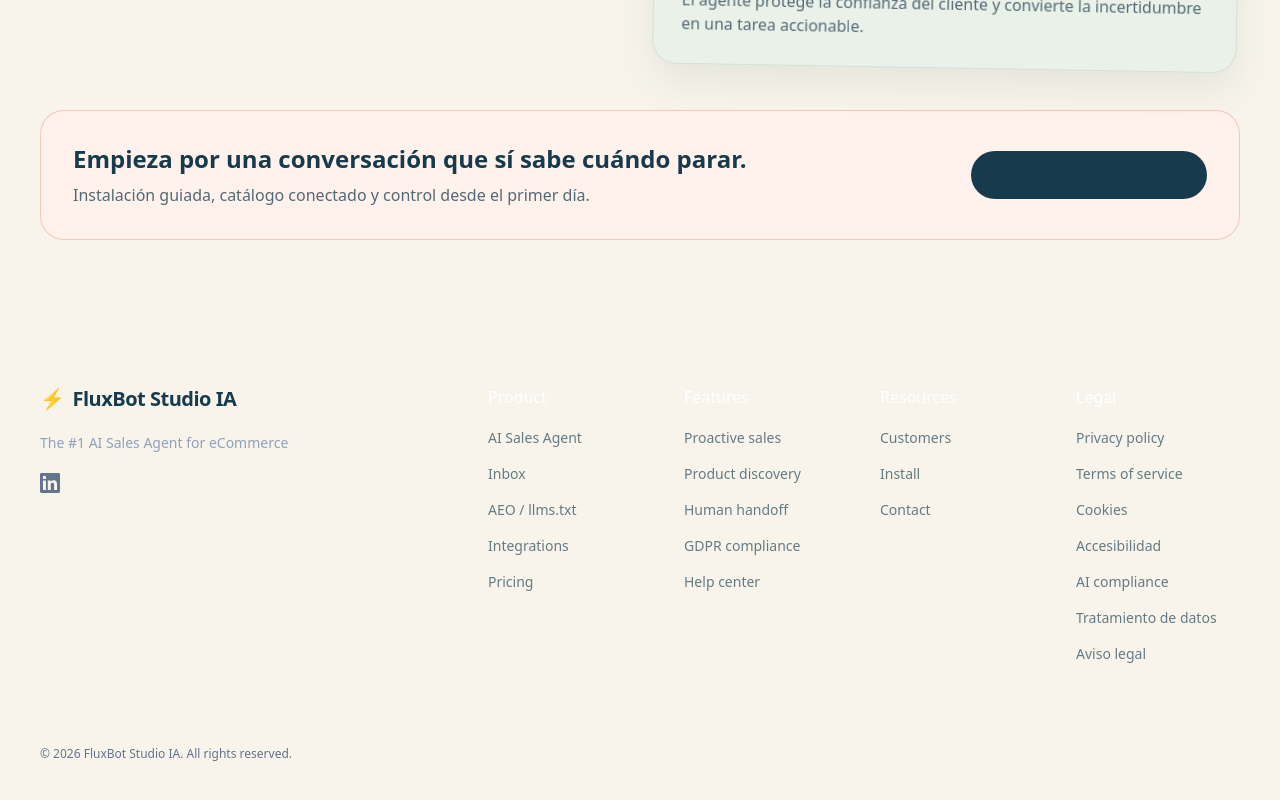
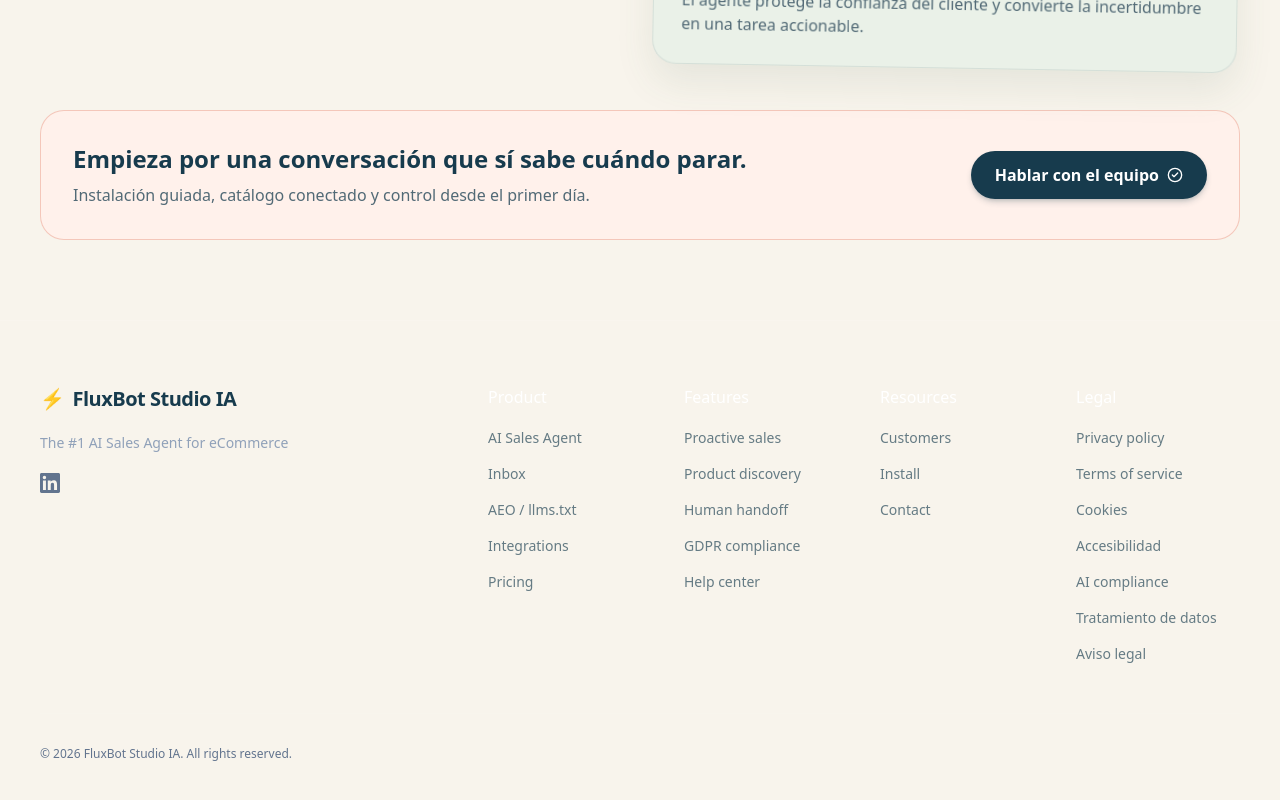
Before and after one commit to silvarojasdiegoarturo91/fluxbot-studio-ia-front, a Next.js app: page /en in a window 1280 px wide. Shown: the part 1940-2740 px from the top of the page. Built offline with nearby package versions, Linux system fonts and the light colour scheme.

Commit message:
fix: restore contact CTA contrast

```diff
--- a/src/app/[locale]/page.tsx
+++ b/src/app/[locale]/page.tsx
@@ -52,7 +52,7 @@ export default function HomePage() {
       <ScrollReveal variant="scale" className="origin-center"><section className="rounded-[2rem] bg-[#173b4d] px-7 py-12 text-white md:px-12"><div className="grid gap-10 lg:grid-cols-[.8fr_1.2fr]"><div><p className="text-sm font-semibold uppercase tracking-[0.16em] text-[#f6bf73]">La hoja de ruta</p><h2 className="mt-4 text-4xl font-semibold tracking-tight">Una IA que se gana la confianza antes de pedirla.</h2><p className="mt-4 leading-7 text-[#d4e0e4]">No vendemos otra caja negra. Construimos las seis capas que hacen que una conversación sea útil para la persona y rentable para la tienda.</p></div><ol className="grid gap-3 sm:grid-cols-2">{roadmap.map((item, index) => <ScrollReveal key={item} variant={index % 2 === 0 ? "right" : "left"} delay={index * 0.06}><li className="flex items-center gap-3 rounded-2xl border border-white/15 px-4 py-4 transition-transform duration-300 hover:-translate-y-1"><span className="grid h-7 w-7 place-items-center rounded-full bg-[#d9654b] text-xs font-bold">{index + 1}</span><span className="font-medium">{item}</span></li></ScrollReveal>)}</ol></div></section></ScrollReveal>
 
       <section className="grid gap-6 py-16 lg:grid-cols-2"><ScrollReveal variant="left"><div><p className="text-sm font-semibold uppercase tracking-[0.16em] text-[#6c8b74]">Para equipos que venden</p><h2 className="mt-4 text-4xl font-semibold tracking-tight">Saber qué pregunta un cliente es útil. Saber qué cambiar después es crecimiento.</h2></div></ScrollReveal><ScrollMotionStage rotate={[3, -3]} scale={[0.9, 1.04, 0.97]} y={[54, -38]}><div className="rounded-3xl border border-[#173b4d]/10 bg-[#eaf1e8] p-7 shadow-[0_18px_38px_rgba(66,109,80,0.10)]"><ShieldCheck className="h-7 w-7 text-[#426d50]" /><p className="mt-4 text-xl font-medium leading-8">“No puedo confirmar esa compatibilidad. He creado una mejora para que el equipo la revise.”</p><p className="mt-3 text-[#526a76]">El agente protege la confianza del cliente y convierte la incertidumbre en una tarea accionable.</p></div></ScrollMotionStage></section>
-      <ScrollReveal variant="up"><section className="flex flex-col items-start justify-between gap-6 rounded-3xl border border-[#d9654b]/30 bg-[#fff1eb] p-8 md:flex-row md:items-center"><div><h2 className="text-2xl font-semibold">Empieza por una conversación que sí sabe cuándo parar.</h2><p className="mt-2 text-[#526a76]">Instalación guiada, catálogo conectado y control desde el primer día.</p></div><Link href="/es/contact" className="inline-flex items-center gap-2 rounded-full bg-[#173b4d] px-6 py-3 font-semibold text-white transition-transform hover:-translate-y-1">Hablar con el equipo <CheckCircle2 className="h-4 w-4" /></Link></section></ScrollReveal>
+      <ScrollReveal variant="up"><section className="flex flex-col items-start justify-between gap-6 rounded-3xl border border-[#d9654b]/30 bg-[#fff1eb] p-8 md:flex-row md:items-center"><div><h2 className="text-2xl font-semibold">Empieza por una conversación que sí sabe cuándo parar.</h2><p className="mt-2 text-[#526a76]">Instalación guiada, catálogo conectado y control desde el primer día.</p></div><Link href="/es/contact" className="inline-flex items-center gap-2 rounded-full !bg-[#173b4d] px-6 py-3 font-semibold !text-white shadow-md shadow-[#173b4d]/20 transition-all hover:-translate-y-1 hover:!bg-[#0f2d3c] focus-visible:outline-2 focus-visible:outline-offset-2 focus-visible:outline-[#d9654b]">Hablar con el equipo <CheckCircle2 className="h-4 w-4 !text-white" /></Link></section></ScrollReveal>
     </div>
   );
 }
```
